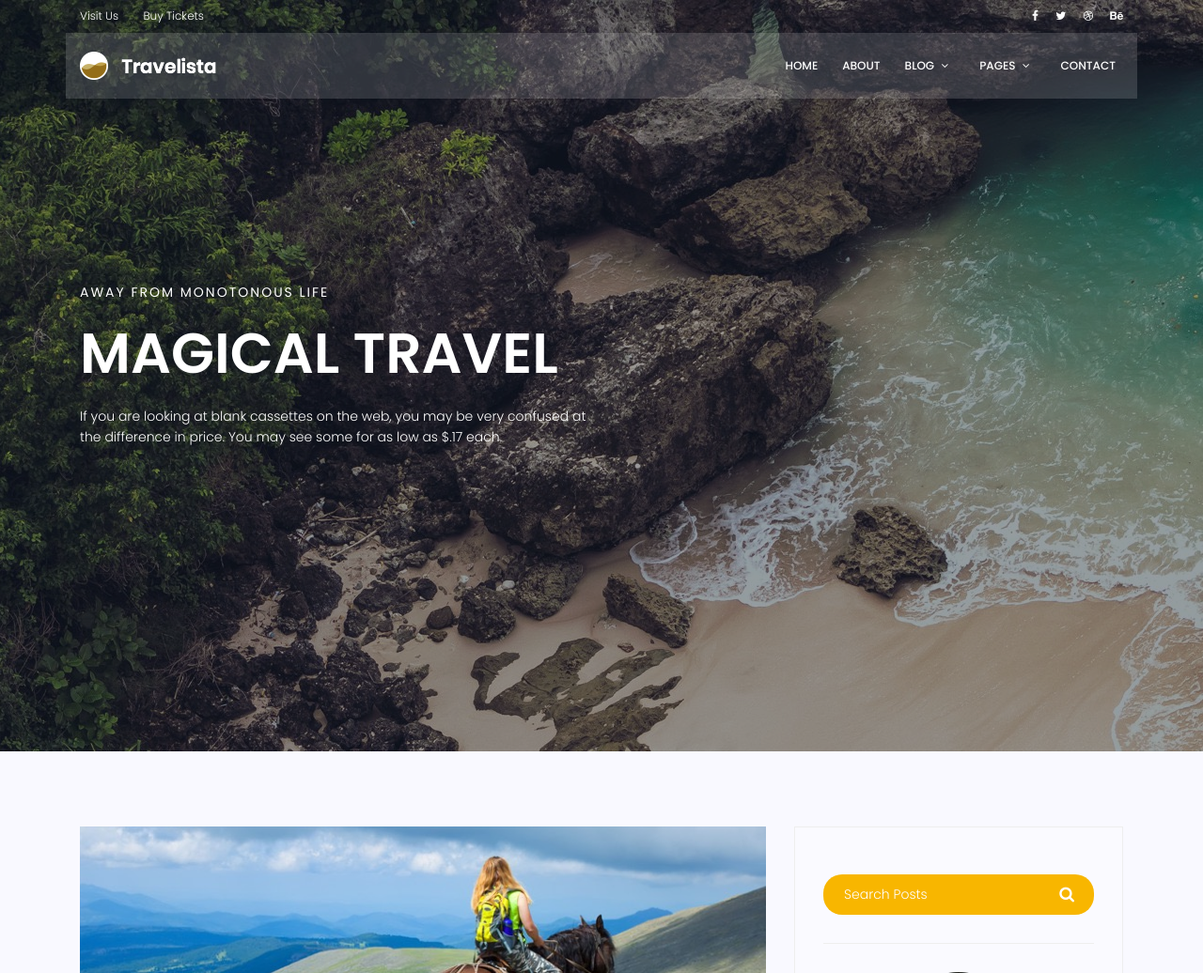
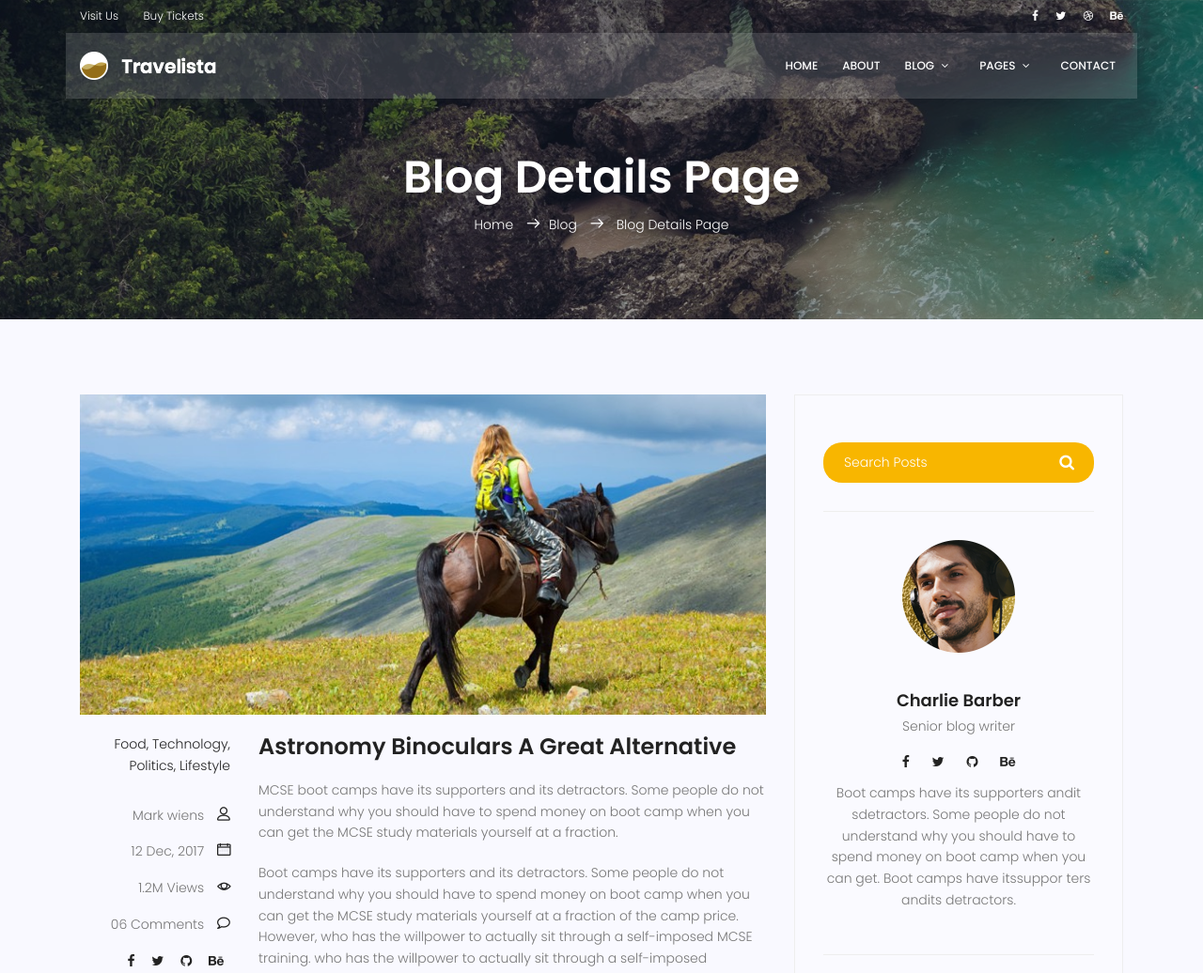
Before and after one commit to Alijeyrad/django_practice, a Django app: page /blog/single/ in a window 1280 px wide. Shown: the top 1036 px of the page at 94% size. Run offline with Django 3.2, Linux system fonts and the light colour scheme; some libraries are stand-ins or nearby versions.

Commit message:
fixed banners in layout

```diff
--- a/travel/templates/blog/blog-single.html
+++ b/travel/templates/blog/blog-single.html
@@ -1,6 +1,24 @@
 {% extends 'home/layout.html' %}
 {% load static %}
 {% block body %}
+
+<!-- start banner Area -->
+<section class="relative about-banner">
+	<div class="overlay overlay-bg"></div>
+	<div class="container">
+		<div class="row d-flex align-items-center justify-content-center">
+			<div class="about-content col-lg-12">
+				<h1 class="text-white">
+					Blog Details Page
+				</h1>
+				<p class="text-white link-nav"><a href="{% url 'home:home' %}">Home </a> <span
+						class="lnr lnr-arrow-right"></span><a href="{% url 'blog:blog_home' %}">Blog </a> <span
+						class="lnr lnr-arrow-right"></span> <a href="{% url 'blog:blog_single' %}"> Blog Details Page</a></p>
+			</div>
+		</div>
+	</div>
+</section>
+<!-- End banner Area -->
 
 <!-- Start post-content Area -->
 <section class="post-content-area single-post-area">
--- a/travel/templates/home/layout.html
+++ b/travel/templates/home/layout.html
@@ -87,26 +87,6 @@
             </div>
         </div>
     </header><!-- #header -->
-
-    <!-- start banner Area -->
-    <section class="banner-area relative">
-        <div class="overlay overlay-bg"></div>
-        <div class="container">
-            <div class="row fullscreen align-items-center justify-content-between">
-                <div class="col-lg-6 col-md-6 banner-left">
-                    <h6 class="text-white">Away from monotonous life</h6>
-                    <h1 class="text-white">Magical Travel</h1>
-                    <p class="text-white">
-                        If you are looking at blank cassettes on the web, you may be very confused at the difference in
-                        price. You may see some for as low as $.17 each.
-                    </p>
-
-                </div>
-
-            </div>
-        </div>
-    </section>
-    <!-- End banner Area -->
 
 
     {% block body %}
--- a/travel/travel/urls.py
+++ b/travel/travel/urls.py
@@ -22,7 +22,6 @@ from django.conf.urls.static import static
 urlpatterns = [
     path('admin/', admin.site.urls),
     path('', include('home.urls')),
-    path('home/', include('home.urls')),
     path('blog/', include('blog.urls'))
 ]
 
```
Also changed, not shown: travel/templates/blog/blog-home.html (+19 -0 lines), travel/templates/home/about.html (+17 -0 lines), travel/templates/home/contact.html (+19 -0 lines), travel/templates/home/elements.html (+18 -0 lines), travel/templates/home/index.html (+20 -0 lines), travel/db.sqlite3, 3 other files.
